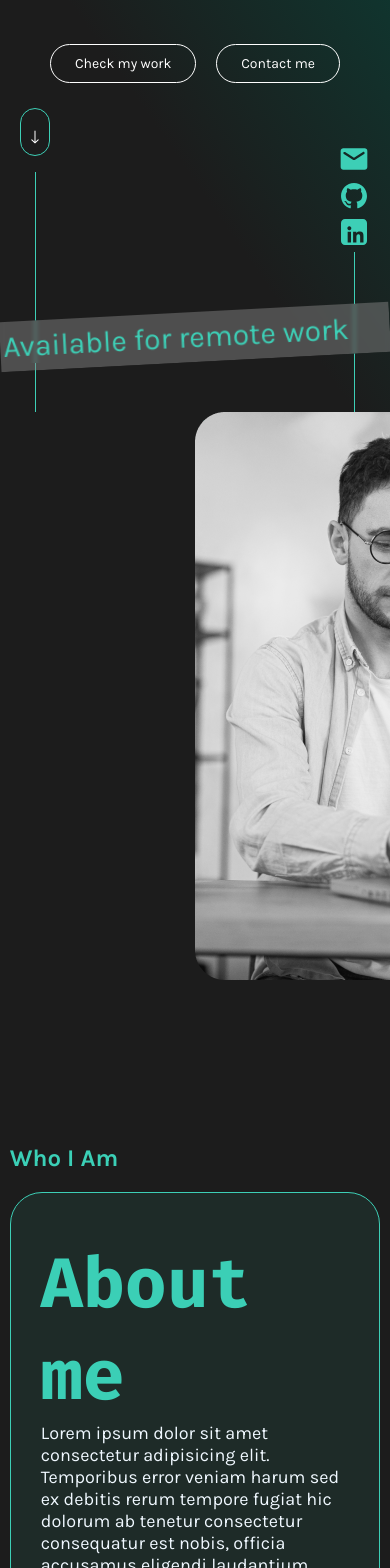
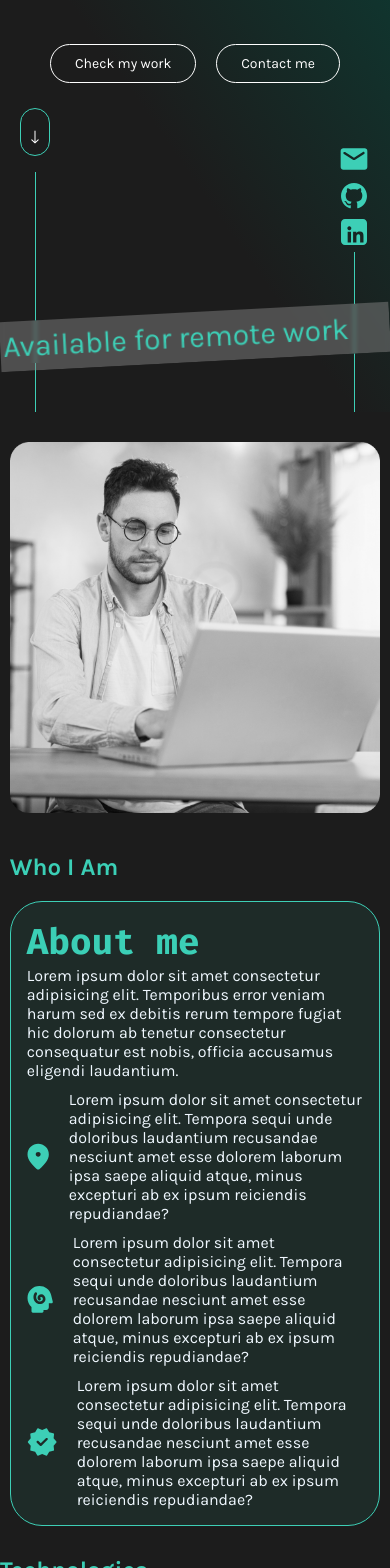
Before and after one commit to MarcoAngermann/portfolio, an Angular app: page / in a window 390 px wide. Shown: the part 432-2000 px from the top of the page. Built offline with nearby package versions, Linux system fonts and the light colour scheme.

Commit message:
update responsive

```diff
--- a/src/app/about-me/about-me.component.scss
+++ b/src/app/about-me/about-me.component.scss
@@ -61,7 +61,9 @@ section {
 
     .text-container {
         display: flex;
-        gap: 10px;
+        gap: 20px;
+        margin-top: 10px;
+        align-items: center;
     }
 
     h1 {
@@ -75,6 +77,7 @@ section {
 @media (max-width: 1250px) {
 
     .about-me-container {
+        margin-top: 30px;
         position: static;
         background: #1c1c1c;
         overflow: hidden;
@@ -83,16 +86,55 @@ section {
         align-items: center;
         justify-content: center;
 
+        h2 {
+            margin-top: 30px;
+        }
+
         .profile-lines {
-            position: static;
+            display: none;
+        }
+
+        .profile-img {
+            position: relative;
         }
 
         .profile-img-container {
-           width: 0%;
+           width: 100%;
+           display: flex;
+           justify-content: center;
+        }
+
+        .about-me-text-container {
+            width: 550px;
+        }
+    }
+}
+
+@media (max-width: 600px) {
+    .about-me-container {
+        .about-me-text {
+            padding: 16px 16px;
         }
 
         .about-me-text-container {
             width: 95%;
         }
     }
+    .profile-img {
+        width: 95%;
+    }
+
+    .about-me-text {
+
+
+        h1 {
+            font-size: 36px;
+        }
+
+        p {
+            font-size: 16px;
+        }
+    }
+
+
 }
--- a/src/app/landing-page/landing-page.component.ts
+++ b/src/app/landing-page/landing-page.component.ts
@@ -7,10 +7,11 @@ import { ProjectsComponent } from '../projects/projects.component';
 import { ReferencesComponent } from '../references/references.component';
 import { ContactSectionComponent } from '../contact-section/contact-section.component';
 
+
 @Component({
   selector: 'app-landing-page',
   standalone: true,
-  imports: [CommonModule,AboutMeComponent,WelcomeAreaComponent,SkillSectionComponent,ProjectsComponent,ReferencesComponent,ContactSectionComponent],
+  imports: [CommonModule, AboutMeComponent, WelcomeAreaComponent, SkillSectionComponent, ProjectsComponent, ReferencesComponent, ContactSectionComponent],
   templateUrl: './landing-page.component.html',
   styleUrl: './landing-page.component.scss'
 })
--- a/src/app/references/references.component.scss
+++ b/src/app/references/references.component.scss
@@ -125,7 +125,7 @@ section {
     padding: 16px 20px 16px 70px;
     border: 1px solid #3dcfb6;
     padding-top: 70px;
-    padding-bottom: 40px;
+    padding-bottom: 70px;
     padding-left: 50px;
     padding-right: 50px;
   }
--- a/src/app/skill-section/skill-section.component.scss
+++ b/src/app/skill-section/skill-section.component.scss
@@ -4,11 +4,9 @@ section {
   justify-content: center;
   width: 100vw;
   max-width: 100%;
-    background: radial-gradient(
-    22.43% 43.85% at 1.22% 52.45%,
+  background: radial-gradient(22.43% 43.85% at 1.22% 52.45%,
       rgba(8, 70, 59, 0.9) 1%,
-    #1c1c1c 100%
-  );
+      #1c1c1c 100%);
 }
 
 .skill-container {
@@ -130,16 +128,66 @@ section {
     transform: translateX(0);
     opacity: 1;
   }
+
   40% {
     transform: translateX(-120%);
     opacity: 0;
   }
+
   60% {
     transform: translateX(100%);
     opacity: 0;
   }
+
   100% {
     transform: translateX(0);
     opacity: 1;
   }
 }
+
+@media (max-width: 1250px) {
+   section {
+     .skill-container {
+      display: flex;
+      flex-direction: column;
+
+     .left-container {
+       width: 550px;
+       margin-bottom: 30px;
+       margin-top: 30px;
+     }
+
+     .right-container {
+       width: 550px;
+     }
+
+     }
+   }
+}
+
+@media (max-width: 600px) {
+  section {
+
+    .skill-container {
+        display: flex;
+        flex-direction: column;
+
+        .right-container {
+          width: 95%;
+          gap : 20px;
+        }
+        .left-container {
+          width: 95%;
+
+          .skill-text {
+            padding: 16px 16px;
+
+            h1 {
+              font-size: 36px;
+            }
+          }
+        }
+
+    }
+  }
+}
--- a/src/index.html
+++ b/src/index.html
@@ -1,5 +1,5 @@
 <!doctype html>
-<html lang="en">
+<html lang="de">
 <head>
   <meta charset="utf-8">
   <title>Portfolio</title>
```
Also changed, not shown: src/app/skill-section/skill-section.component.html (+7 -3 lines). Lines whose indentation alone changed are shown as unchanged.
